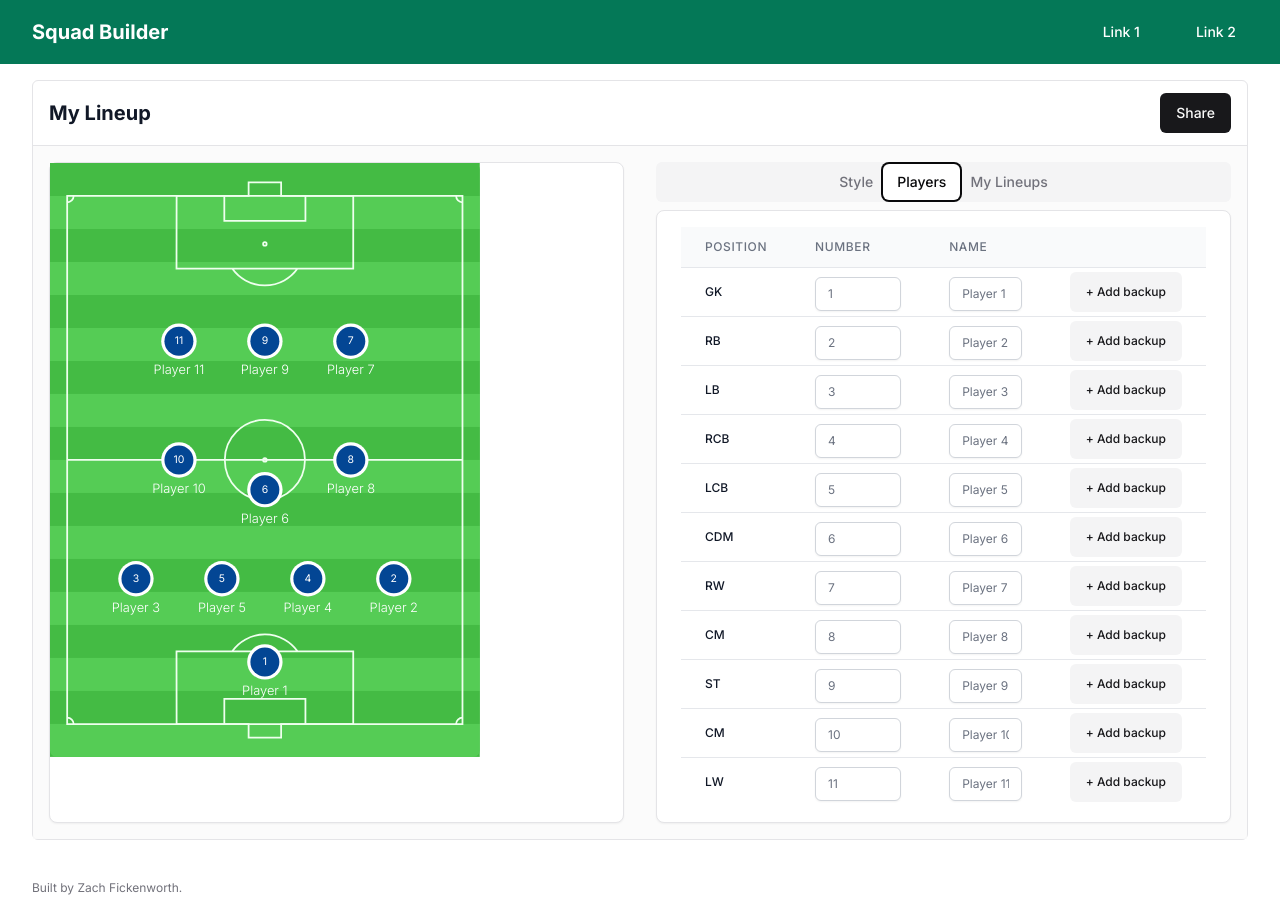
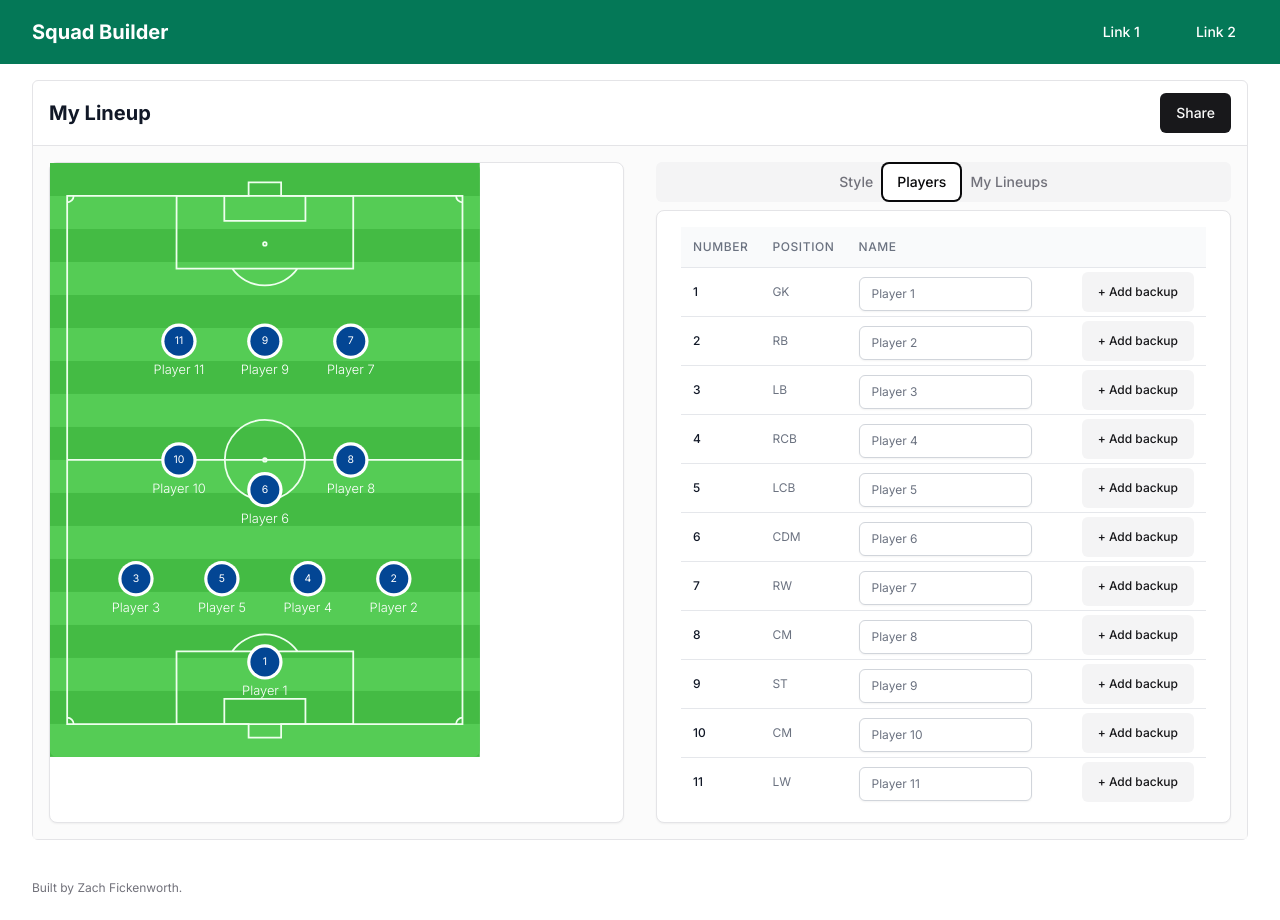
Before and after one commit to zafileo23/squad-builder, a Next.js app in the folder app/: page / in a window 1280 px wide. Both pictures are taken after a click on the tab "Players". Built offline with nearby package versions, Linux system fonts and the light colour scheme.

Commit message:
table spacing

```diff
--- a/app/src/components/production/side-tabs.jsx
+++ b/app/src/components/production/side-tabs.jsx
@@ -119,36 +119,30 @@ import { useTeam } from '@/contexts/team-context';
                 <table className="min-w-full divide-y divide-gray-200">
                     <thead className="bg-gray-50">
                         <tr>
-                                <th scope="col" className="px-6 py-3 text-left text-xs font-medium text-gray-500 uppercase tracking-wider">
+                            <th scope="col" className="px-3 py-3 text-left text-xs font-medium text-gray-500 uppercase tracking-wider w-1-6">
+                                Number
+                            </th>
+                            <th scope="col" className="px-3 py-3 text-left text-xs font-medium text-gray-500 uppercase tracking-wider w-1-6">
                                 Position
                             </th>
-                                <th scope="col" className="px-6 py-3 text-left text-xs font-medium text-gray-500 uppercase tracking-wider">
-                                    Number
-                                </th>
-                                <th scope="col" className="px-6 py-3 text-left text-xs font-medium text-gray-500 uppercase tracking-wider">
+                            <th scope="col" className="px-3 py-3 text-left text-xs font-medium text-gray-500 uppercase tracking-wider w-1/3">
                                 Name
                             </th>
-                                <th scope="col" className="px-6 py-3 text-left text-xs font-medium text-gray-500 uppercase tracking-wider">
+                            <th scope="col" className="px-3 py-3 text-left text-xs font-medium text-gray-500 uppercase tracking-wider w-1/3">
+                                {/* This header is left empty to match the button column */}
                             </th>
                         </tr>
                     </thead>
                     <tbody className="bg-white divide-y divide-gray-200">
                         {sortedTeam.map((player, index, array) => (
                             <tr key={player.id}>
-                                    <td className="px-6 py-1 whitespace-nowrap text-xs font-medium text-gray-900">
+                                <td className="w-1/12 px-3 py-1 whitespace-nowrap text-xs font-medium text-gray-900">
+                                    {player.number}
+                                </td>
+                                <td className="w-1/12 px-3 py-1 whitespace-nowrap text-xs text-gray-500">
                                     {player.position}
                                 </td>
-                                    <td className="px-6 py-1 whitespace-nowrap text-xs text-gray-500">
-                                        <input
-                                            id={`player-number-${player.id}`}
-                                            type="number"
-                                            className="mt-1 block w-full px-3 py-2 border border-gray-300 rounded-md shadow-sm focus:outline-none focus:ring-indigo-500 focus:border-indigo-500 sm:text-xs"
-                                            value={player.number}
-                                            onChange={(e) => updatePlayerNumber(player.id, e.target.value)}
-                                            placeholder="Enter player number"
-                                        />
-                                    </td>
-                                    <td className="px-6 py-1 whitespace-nowrap text-xs text-gray-500">
+                                <td className="w-1/2 px-3 py-1 whitespace-nowrap text-xs text-gray-500">
                                     <input
                                         id={`player-name-${player.id}`}
                                         type="text"
@@ -158,7 +152,7 @@ import { useTeam } from '@/contexts/team-context';
                                         placeholder="Enter player name"
                                     />
                                 </td>
-                                    <td className="text-right px-6 py-1">
+                                <td className="w-4/12 text-right px-3 py-1">
                                     {player.positionIndex === highestIndexes[player.positionId] && (
                                         <Button
                                             variant="secondary"
```
Lines whose indentation alone changed are shown as unchanged.
